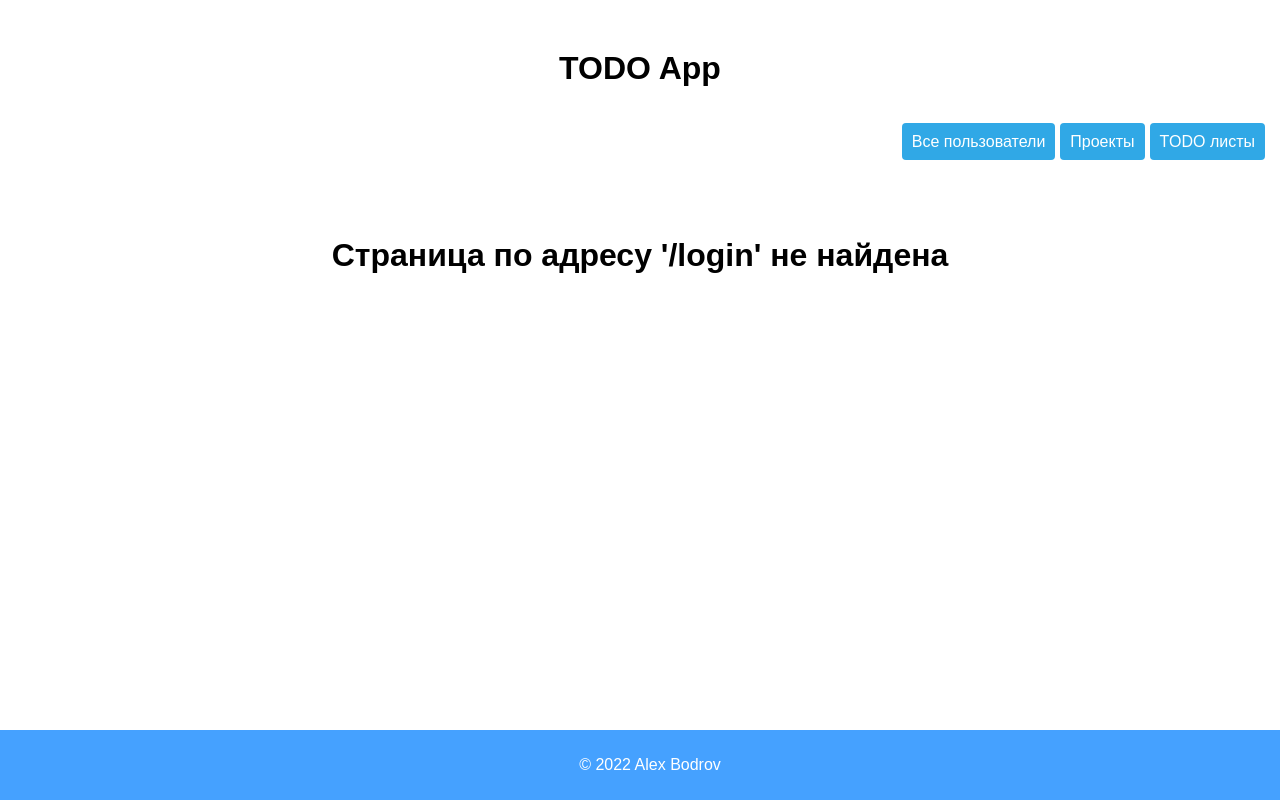
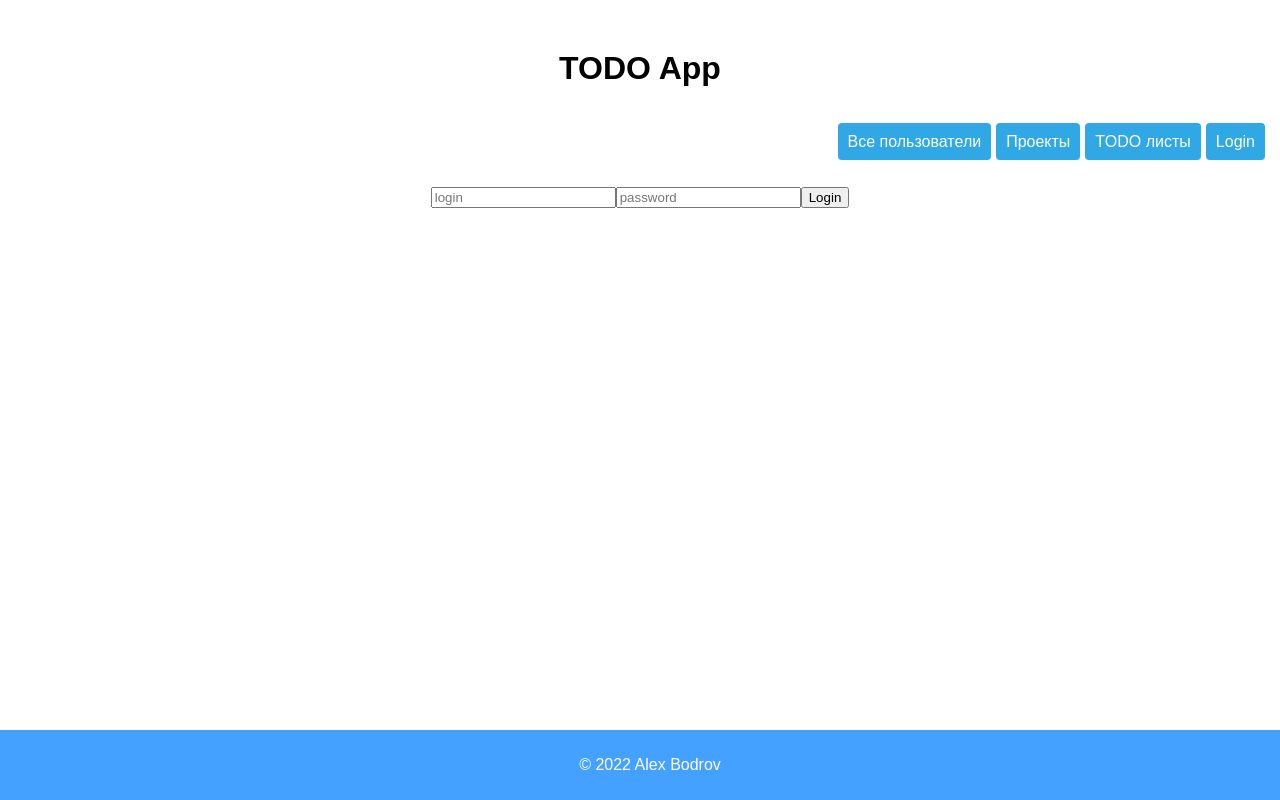
Before and after one commit to AlexVBodrov/drf_todo, a React (Create React App) app in the folder frontend/: page /login in a window 1280 px wide. Built offline with nearby package versions, Linux system fonts and the light colour scheme; no server answers.

Commit message:
Fix LoginForm, add get_token => console.log('token')

```diff
--- a/frontend/src/App.js
+++ b/frontend/src/App.js
@@ -9,6 +9,7 @@ import TODOList from './components/TODO';
 import MainMenu from './components/Menu';
 import Footer from './components/Footer';
 import NotFound404 from './components/NotFound404';
+import LoginForm from './components/Auth';
 
 class App extends React.Component {
   constructor(props) {
@@ -17,8 +18,25 @@ class App extends React.Component {
       users: [],
       projects: [],
       todos: [],
+      token: '',
     };
   }
+
+  get_token(username, password) {
+    console.log(username, password);
+    axios
+      .post('http://127.0.0.1:8000/api-token-auth/', {
+        username: username,
+        password: password,
+      })
+      .then((response) => {
+        console.log(response.data['token']);
+      })
+      .catch((error) => alert('Неверный логин или пароль'));
+  }
+
+  logout() {}
+
   componentDidMount() {
     axios
       .get('http://127.0.0.1:8000/api/users/')
@@ -64,6 +82,17 @@ class App extends React.Component {
             />
             <Route
               exact
+              path="/login"
+              component={() => (
+                <LoginForm
+                  get_token={(username, password) =>
+                    this.get_token(username, password)
+                  }
+                />
+              )}
+            />
+            <Route
+              exact
               path="/projects/"
               component={() => <ProjectList projects={this.state.projects} />}
             />
--- /dev/null
+++ b/frontend/src/components/Auth.js
@@ -0,0 +1,45 @@
+import React from 'react';
+
+class LoginForm extends React.Component {
+  constructor(props) {
+    super(props);
+    this.state = { login: '', password: '' };
+  }
+
+  handleChange(event) {
+    this.setState({
+      [event.target.name]: event.target.value,
+    });
+
+    console.log(event.target.name, event.target.value);
+  }
+
+  handleSubmit(event) {
+    this.props.get_token(this.state.login, this.state.password);
+    event.preventDefault();
+  }
+
+  render() {
+    return (
+      <form onSubmit={(event) => this.handleSubmit(event)}>
+        <input
+          type="text"
+          name="login"
+          placeholder="login"
+          value={this.state.login}
+          onChange={(event) => this.handleChange(event)}
+        />
+        <input
+          type="password"
+          name="password"
+          placeholder="password"
+          value={this.state.password}
+          onChange={(event) => this.handleChange(event)}
+        />
+        <input type="submit" value="Login" />
+      </form>
+    );
+  }
+}
+
+export default LoginForm;
--- a/frontend/src/components/Menu.js
+++ b/frontend/src/components/Menu.js
@@ -18,6 +18,9 @@ const MainMenu = ({ user }) => {
           <li>
             <Link to="/todos/">TODO листы</Link>
           </li>
+          <li>
+            <Link to="/login/">Login</Link>
+          </li>
         </ul>
       </nav>
     </div>
```
